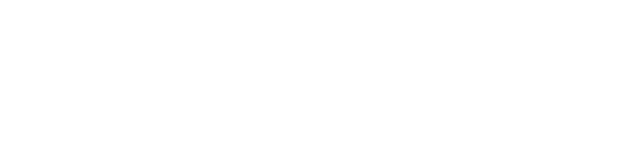
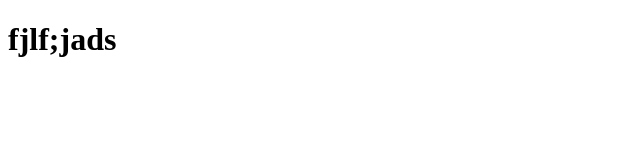
Before and after one commit to carter-todd/git-1, a plain HTML site: page index.html in a window 1280 px wide. Shown: the whole page, without its empty margins (0-640 px from the left). Drawn offline with Linux system fonts and the light colour scheme.

Commit message:
added h1

```diff
--- a/index.html
+++ b/index.html
@@ -5,6 +5,6 @@
       <title>jsdfhsdjkfh</title>
   </head>
   <body>
-
+    <h1>fjlf;jads</h1>
   </body>
 </html>
```
